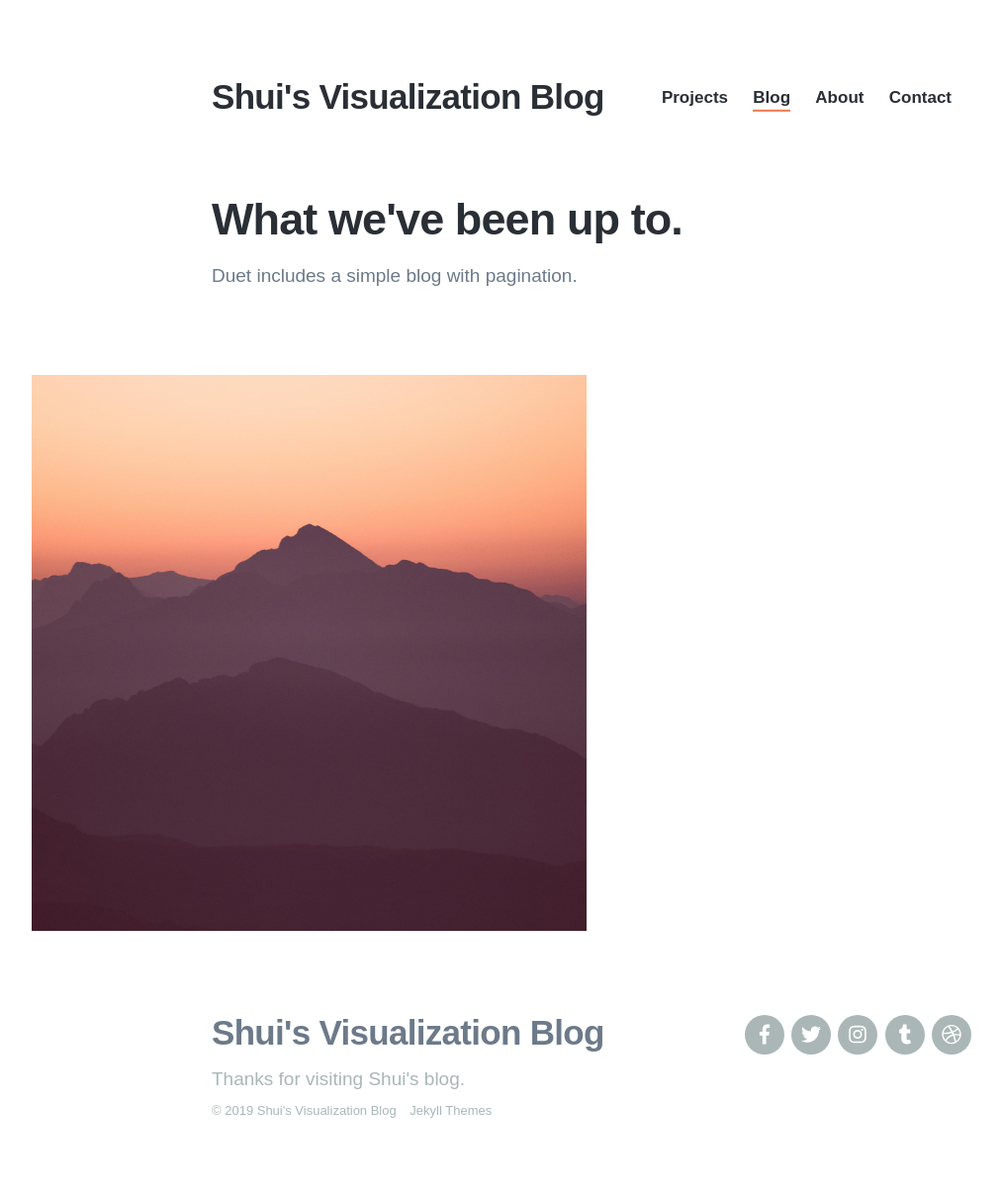
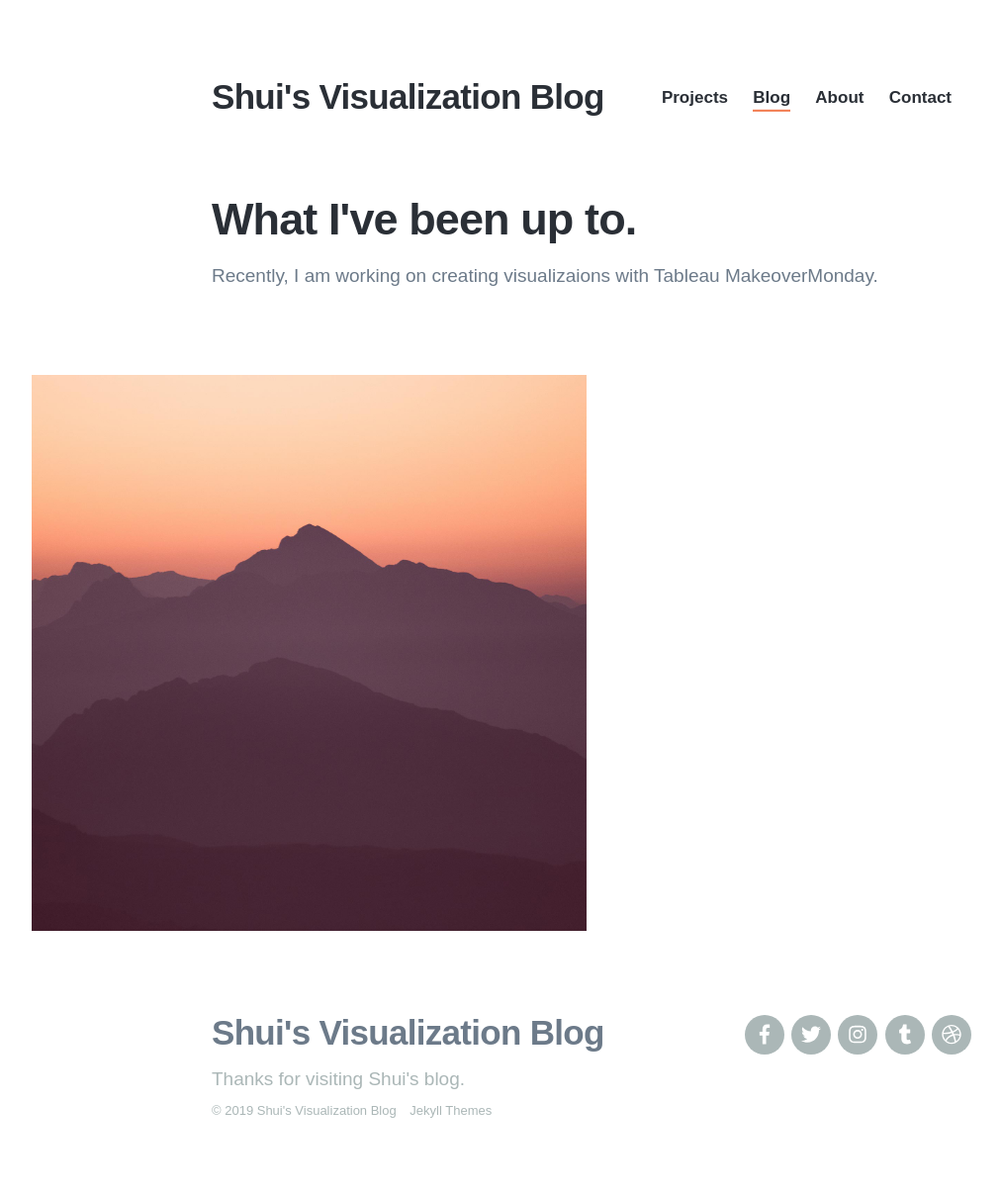
Before and after one commit to Shui-Yu/shui-yu.github.io, a Jekyll site: the page built from blog/index.html, in a window 1280 px wide. Shown: the whole page at 99% size, without its empty margins (42-1055 px from the left). Built offline with Jekyll 4.4.1, drawn with Linux system fonts in a browser that asks for light colours; nearby versions of some CDN libraries; some web fonts are replaced; the list of posts is cut into pages by our own code.

Commit message:
Update index.html

```diff
--- a/blog/index.html
+++ b/blog/index.html
@@ -9,8 +9,8 @@ featured_image: /images/social.jpg
 
 	<div class="wrap">
 
-		<h1>What we've been up to.</h1>
-		<p>Duet includes a simple blog with pagination.</p>
+		<h1>What I've been up to.</h1>
+		<p>Recently, I am working on creating visualizaions with Tableau MakeoverMonday.</p>
 
 	</div>
 
```
Also changed, not shown: other parts of blog/index.html (+1 -1 lines).
